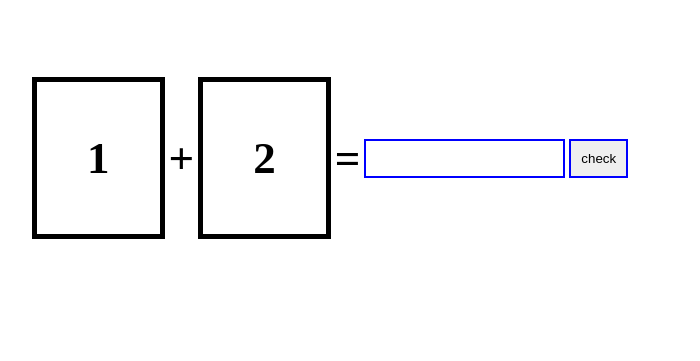
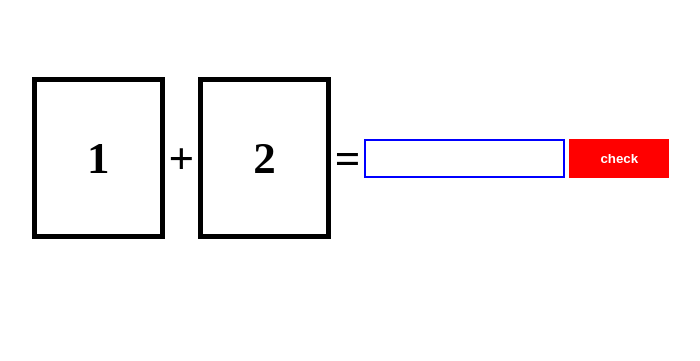
Before and after one commit to scampcoder/addition-game, a plain HTML site: page index.html in a window 1280 px wide. Shown: the whole page, without its empty margins (236-936 px from the left). Drawn offline with Linux system fonts and the light colour scheme.

Commit message:
Style button

```diff
--- a/style.css
+++ b/style.css
@@ -26,3 +26,12 @@ input {
   padding: 10px;
   border: 2px solid blue;
 }
+
+#btn {
+  background-color: red;
+  color: #fff;
+  padding: 12px;
+  border-style: none;
+  font-weight: bold;
+  width: 100px;
+}
```
